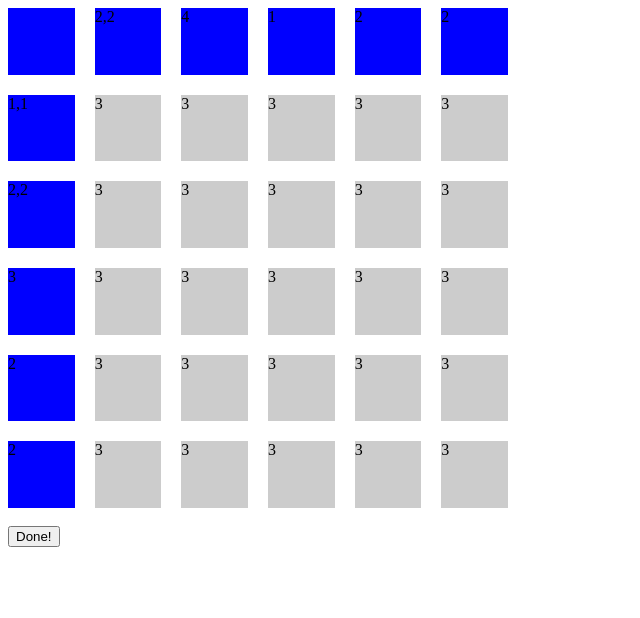
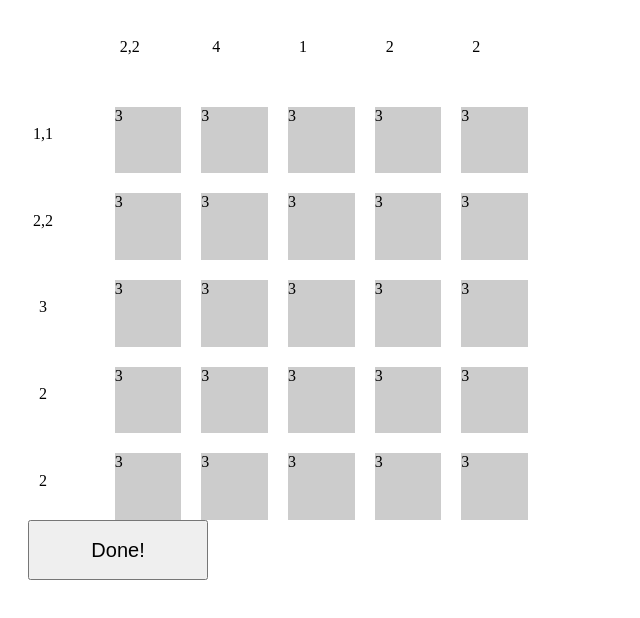
Before and after one commit to ridhaaDev/Nonogram, a plain HTML site: page index.html in a window 1280 px wide. Shown: the whole page, without its empty margins (0-640 px from the left). Drawn offline with Linux system fonts and the light colour scheme.

Commit message:
Small improvements, will refactor or rewrite this another day

```diff
--- a/index.html
+++ b/index.html
@@ -5,15 +5,11 @@
 	<link rel="stylesheet" type="text/css" href="styles.css">
 </head>
 <body>
-
-	<div id="nono_game">
-
-
-	</div>
-	<br>
-	<button onclick="checkGame()">Done!</button>
+	<section class="container">
+		<div id="nono_game"></div>
+		<button onclick="checkGame()">Done!</button>
+	</section>
 
 	<script src="nono.js"></script>
-
 </body>
 </html>
--- a/nono.js
+++ b/nono.js
@@ -1,103 +1,79 @@
 let completeGame = [
-	[' ', 'hh', 'hh', 'hh', 'hh', 'hh'],
-	['vh', 1, 0, 0, 0, 1],
-	['vh', 1, 1, 0, 1, 1],
-	['vh', 0, 1, 1, 1, 0],
-	['vh', 1, 1, 0, 0, 0],
-	['vh', 1, 1, 0, 0, 0]
-]
+  [" ", "hh", "hh", "hh", "hh", "hh"],
+  ["vh", 1, 0, 0, 0, 1],
+  ["vh", 1, 1, 0, 1, 1],
+  ["vh", 0, 1, 1, 1, 0],
+  ["vh", 1, 1, 0, 0, 0],
+  ["vh", 1, 1, 0, 0, 0],
+];
 
-let verticalHints = [0, [2, 2], 4, 1, 2, 2]
-let horizontalHints = [[1, 1], [2, 2], 3, 2, 2]
+let verticalHints = [0, [2, 2], 4, 1, 2, 2];
+let horizontalHints = [[1, 1], [2, 2], 3, 2, 2];
 
 function renderGame(matrix, selector1) {
+  let selector = document.getElementById(selector1);
 
-	let selector = document.getElementById(selector1)
-
-	for (var i = 0; i < matrix.length; i++) {
-		for (var j = 0; j < matrix.length; j++) {
-
-			let cell = matrix[i][j]
+  for (let i = 0; i < matrix.length; i++) {
+    for (let j = 0; j < matrix.length; j++) {
+      let cell = matrix[i][j];
 
       if (cell == "vh") {
-				selector.innerHTML +=
-					`<span class = 'label'>${horizontalHints[i - 1]}</span>`
+        selector.innerHTML += `<span class = 'label'>${
+          horizontalHints[i - 1]
+        }</span>`;
       } else if (cell == "hh") {
-				selector.innerHTML +=
-					`<span class = 'label'>${verticalHints[j]}</span>`
+        selector.innerHTML += `<span class = 'label'>${verticalHints[j]}</span>`;
       } else if (cell === 3) {
-				selector.innerHTML +=
-					(`<div class = 'cell' onclick = 'toBlack(this, ${i}, ${j})' oncontextmenu = 'toRed(this, ${i}, ${j})'>${cell}</div>`)
+        selector.innerHTML += `<div class = 'cell' onclick = 'toBlack(this, ${i}, ${j})' oncontextmenu = 'toRed(this, ${i}, ${j})'>${cell}</div>`;
       } else {
-				selector.innerHTML +=
-					`<span class = 'label'>${completeGame[i][j]}</span>`
+        selector.innerHTML += `<span class = 'label'>${completeGame[i][j]}</span>`;
       }
     }
   }
 }
 
-
-// let userGame = [
-// 	['hh', 'hh', 'hh', 'hh', 'hh', 'hh'],
-// 	['vh', 2, 2, 2, 2, 2],
-// 	['vh', 2, 2, 2, 2, 2],
-// 	['vh', 2, 2, 2, 2, 2],
-// 	['vh', 2, 2, 2, 2, 2],
-// 	['vh', 2, 2, 2, 2, 2],
-// ]
-
-// let use
 let userGame = JSON.parse(JSON.stringify(completeGame));
 
-for (var i = 0; i < completeGame.length; i++) {
-	for (var j = 0; j < completeGame.length; j++) {
+for (let i = 0; i < completeGame.length; i++) {
+  for (let j = 0; j < completeGame.length; j++) {
     if (typeof completeGame[i][j] === "number") {
-			userGame[i][j] = 3
+      userGame[i][j] = 3;
     }
   }
 }
 
 function toBlack(selector, i, j) {
-	selector.style.backgroundColor = "black"
-	userGame[i][j] = 1
+  selector.style.backgroundColor = "black";
+  userGame[i][j] = 1;
 }
 
 function toRed(selector, i, j) {
-
-	selector.style.backgroundColor = "red"
-	// font-size: 222px; color: #d00; font-weight: bold; font-family: helvetica,arial; line-height: 1;
-	userGame[i][j] = 0
+  selector.style.backgroundColor = "red";
+  userGame[i][j] = 0;
 }
 
-document.addEventListener("contextmenu", function(e) {
-	e.preventDefault()
-})
+document.addEventListener("contextmenu", function (e) {
+  e.preventDefault();
+});
 
 function checkGame() {
-
   let win = true;
-	for (var i = 0; i < completeGame.length; i++) {
-		for (var j = 0; j < completeGame.length; j++) {
-
-			if(typeof completeGame[i][j] == "number") {
-
+  for (let i = 0; i < completeGame.length; i++) {
+    for (let j = 0; j < completeGame.length; j++) {
+      if (typeof completeGame[i][j] == "number") {
         if (userGame[i][j] !== completeGame[i][j]) {
-					win = false
-					break
+          win = false;
+          break;
         }
-
       }
-
     }
   }
 
   if (win) {
-		alert("You win!")
+    alert("You win!");
   } else {
-		alert("You lose")
+    alert("You lose");
   }
 }
 
-
-
-renderGame(userGame, "nono_game")
+renderGame(userGame, "nono_game");
--- a/styles.css
+++ b/styles.css
@@ -1,9 +1,8 @@
 #nono_game {
   width: 500px;
   height: 500px;
-
   display: grid;
-		grid-template-columns: 1fr 1fr 1fr 1fr 1fr 1fr;
+  grid-template-columns: repeat(6, 1fr);
   grid-gap: 20px;
 }
 
@@ -12,10 +11,10 @@
 }
 
 #nono_game div div {
-	width: 100%;
-	height: 30px;
+  display: flex;
+  justify-content: center;
+  align-self: center;
   border: 1px solid black;
-
 }
 
 .black {
@@ -27,9 +26,25 @@
 }
 
 .label {
-	background-color: blue;
+  display: flex;
+  justify-content: center;
+  align-self: center;
+  width: 30px;
+  height: 30px;
 }
 
 .cell {
   background-color: #ccc;
 }
+
+.container {
+  display: flex;
+  flex-direction: column;
+  margin: 20px;
+}
+
+.container > button {
+  width: 180px;
+  height: 60px;
+  font-size: 20px;
+}
```
Lines whose indentation alone changed are shown as unchanged.
